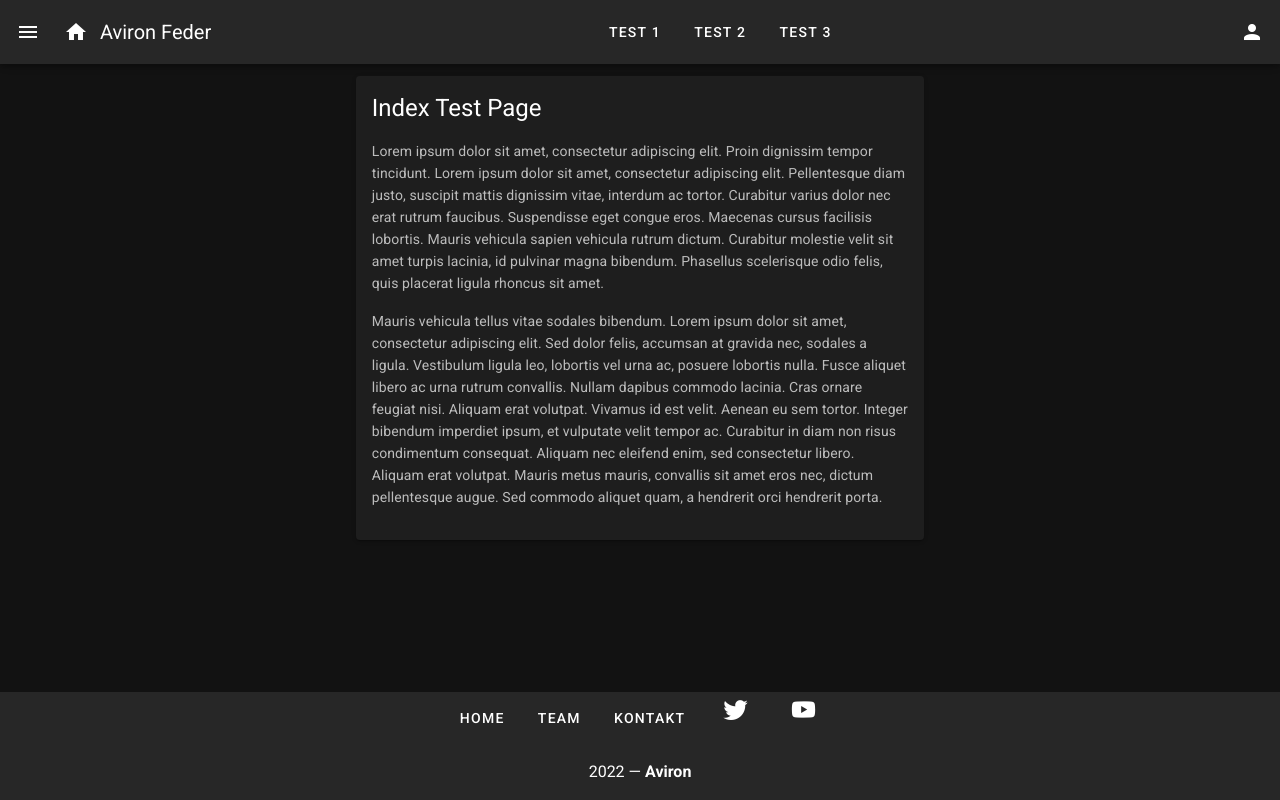
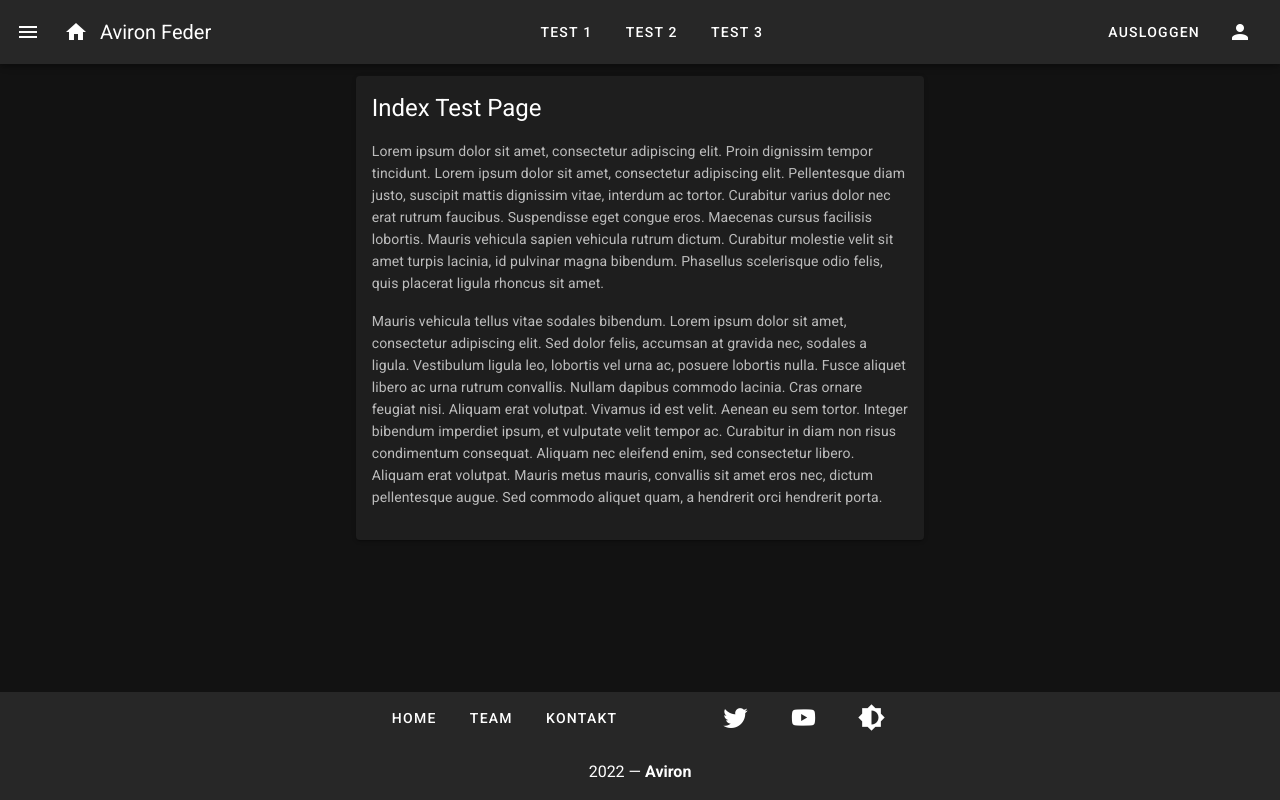
Before and after one commit to Auranord/aviron-feder, a Nuxt app: page / in a window 1280 px wide. Built offline with nearby package versions, Linux system fonts and the light colour scheme.

Commit message:
Refined some smaller things.

```diff
--- a/components/feder-footer.vue
+++ b/components/feder-footer.vue
@@ -10,12 +10,18 @@
       </nuxt-link>
 
       <a v-for="icon in icons" :href="icon.to" target="_blank" :key="icon.title">
-        <v-btn :title="icon.title" :key="icon.icon" class="mx-4" icon >
+        <v-btn :title="icon.title" :key="icon.icon" class="mx-4 mt-2" icon >
           <v-icon size="28px">
             {{ icon.icon }}
           </v-icon>
         </v-btn>
       </a>
+
+      <v-btn class="mx-4 mt-2" icon @click="toggleTheme()" >
+        <v-icon size="28px" >
+          mdi-brightness-6
+        </v-icon>
+      </v-btn>
 
       <v-col class="py-4 text-center" cols="12" >
         {{ new Date().getFullYear() }} — <strong>Aviron</strong>
@@ -45,17 +51,28 @@
       ],
       icons: [
         {
+          icon: 'mdi-discord',
+          title: 'Discord',
+          to: 'https://discord.com/'
+        },
+        {
           icon: 'mdi-twitter',
           title: 'Twitter',
           to: 'https://twitter.com/'
         },
         {
           icon: 'mdi-youtube',
-          title: 'Welcome',
+          title: 'Youtube',
           to: 'https://www.youtube.de/'
         }
       ],
     }),
+    methods: {
+      toggleTheme() {
+        this.$vuetify.theme.dark=!this.$vuetify.theme.dark;
+        localStorage.setItem("useDarkTheme", this.$vuetify.theme.dark.toString())
+      }
+    }
   }
 </script>
 
--- a/components/feder-navigation.vue
+++ b/components/feder-navigation.vue
@@ -4,7 +4,7 @@
 
     <v-navigation-drawer v-model="drawer" :clipped="clipped" fixed app >
       <v-list>
-        <v-list-item v-for="item in drawerItems" :key="item" :to="item.to" router exact >
+        <v-list-item v-for="item in drawerItems" :key="item.title" :to="item.to" router exact >
           <v-list-item-action>
             <v-icon>{{ item.icon }}</v-icon>
           </v-list-item-action>
@@ -24,36 +24,14 @@
           <v-icon>mdi-home</v-icon>
         </v-btn>
       </nuxt-link>
-
-      <v-toolbar-title v-text="title" />
+      <v-toolbar-title>
+        {{ title }}
+      </v-toolbar-title>
 
       <v-spacer />
-
-      <v-menu v-for="navbarItem in navbarItems" :key="navbarItem.title" offset-y>
-        <template v-slot:activator="{ on, attrs }">
-          <v-btn v-bind="attrs" v-on="on" text rounded class="my-2" >
-            {{ navbarItem.title }}
-          </v-btn>
-        </template>
-        <v-list>
-          <v-list-item v-for="dropdownItem in navbarItem.dropdownItems" :key="dropdownItem.title" >
-            <nuxt-link :to="dropdownItem.to" :key="dropdownItem.title">
-              <v-list-item-title>{{ dropdownItem.title }}</v-list-item-title>
-            </nuxt-link>
-          </v-list-item>
-        </v-list>
-      </v-menu>
-
+      <feder-navtop />
       <v-spacer />
-
-      <v-btn icon >
-        <v-icon>mdi-account</v-icon>
-      </v-btn>
-
-
-
-
-
+      <feder-session />
 
     </v-app-bar>
 
@@ -63,69 +41,15 @@
 </template>
 
 <script>
+import FederNavtop from './feder-navtop.vue'
+import federSession from './feder-session.vue'
 export default {
+  components: { federSession, FederNavtop },
   data () {
     return {
       title: 'Aviron Feder',
       clipped: false,
       drawer: false,
-      navbarItems: [
-        {
-          title: 'Test 1',
-          to: '/test',
-          dropdownItems: [
-            {
-              title: 'Test 4',
-              to: '/test',
-            },
-            {
-              title: 'Test 5',
-              to: '/test',
-            },
-            {
-              title: 'Test 6',
-              to: '/test',
-            },
-          ],
-        },
-        {
-          title: 'Test 2',
-          to: '/test',
-          dropdownItems: [
-            {
-              title: 'Test 4',
-              to: '/test',
-            },
-            {
-              title: 'Test 5',
-              to: '/test',
-            },
-            {
-              title: 'Test 6',
-              to: '/test',
-            },
-          ],
-        },
-        {
-          title: 'Test 3',
-          to: '/test',
-          dropdownItems: [
-            {
-              title: 'Test 4',
-              to: '/test',
-            },
-            {
-              title: 'Test 5',
-              to: '/test',
-            },
-            {
-              title: 'Test 6',
-              to: '/test',
-            },
-          ],
-        },
-      ],
-
       drawerItems: [
         {
           icon: 'mdi-apps',
--- /dev/null
+++ b/components/feder-navtop.vue
@@ -0,0 +1,89 @@
+<template>
+
+    <div>
+      <v-menu v-for="navbarItem in navbarItems" :key="navbarItem.title" offset-y>
+          <template v-slot:activator="{ on, attrs }">
+          <v-btn v-bind="attrs" v-on="on" text rounded class="my-2" >
+              {{ navbarItem.title }}
+          </v-btn>
+          </template>
+          <v-list>
+            <nuxt-link v-for="dropdownItem in navbarItem.dropdownItems" :key="dropdownItem.title" :to="dropdownItem.to">
+              <v-list-item >
+                  <v-list-item-title>{{ dropdownItem.title }}</v-list-item-title>
+              </v-list-item>
+            </nuxt-link>
+          </v-list>
+      </v-menu>
+    </div>
+
+</template>
+
+<script>
+export default {
+  data () {
+    return {
+      navbarItems: [
+        {
+          title: 'Test 1',
+          to: '/test',
+          dropdownItems: [
+            {
+              title: 'Test 4',
+              to: '/test',
+            },
+            {
+              title: 'Test 5',
+              to: '/test',
+            },
+            {
+              title: 'Test 6',
+              to: '/test',
+            },
+          ],
+        },
+        {
+          title: 'Test 2',
+          to: '/test',
+          dropdownItems: [
+            {
+              title: 'Test 4',
+              to: '/test',
+            },
+            {
+              title: 'Test 5',
+              to: '/test',
+            },
+            {
+              title: 'Test 6',
+              to: '/test',
+            },
+          ],
+        },
+        {
+          title: 'Test 3',
+          to: '/test',
+          dropdownItems: [
+            {
+              title: 'Test 4',
+              to: '/test',
+            },
+            {
+              title: 'Test 5',
+              to: '/test',
+            },
+            {
+              title: 'Test 16',
+              to: '/test',
+            },
+          ],
+        },
+      ],
+    }
+  }
+}
+</script>
+
+<style>
+
+</style>
--- /dev/null
+++ b/components/feder-session.vue
@@ -0,0 +1,45 @@
+<template>
+
+    <div>
+
+    <nuxt-link to="/register" >
+        <v-btn v-if="!loggedin" text rounded class="my-2" >
+            Registrieren
+        </v-btn>
+    </nuxt-link>
+
+    <!--<nuxt-link to="/login" >!-->
+        <v-btn v-if="!loggedin" text rounded class="my-2" @click.stop="loggedin = !loggedin">
+            Anmelden
+        </v-btn>
+    <!--</nuxt-link>!-->
+
+    <!--<nuxt-link to="/logout" >!-->
+        <v-btn v-if="loggedin" text rounded class="my-2" @click.stop="loggedin = !loggedin">
+            Ausloggen
+        </v-btn>
+    <!--</nuxt-link>!-->
+
+    <nuxt-link v-if="loggedin" to="/account" >
+        <v-btn icon >
+            <v-icon>mdi-account</v-icon>
+        </v-btn>
+    </nuxt-link>
+
+    </div>
+
+</template>
+
+<script>
+export default {
+    data () {
+        return {
+            loggedin: true,
+        }
+    }
+}
+</script>
+
+<style>
+
+</style>
--- a/layouts/default.vue
+++ b/layouts/default.vue
@@ -1,29 +1,13 @@
 <template>
-  <v-app dark>
+  <v-app light>
 
-<feder-navigation />
-
+    <feder-navigation />
 
     <v-main>
       <v-container>
         <Nuxt />
       </v-container>
     </v-main>
-
-    <!--
-    <v-navigation-drawer v-model="rightDrawer" :right="right" temporary fixed >
-      <v-list>
-        <v-list-item @click.native="right = !right">
-          <v-list-item-action>
-            <v-icon light>
-              mdi-repeat
-            </v-icon>
-          </v-list-item-action>
-          <v-list-item-title>Switch drawer (click me)</v-list-item-title>
-        </v-list-item>
-      </v-list>
-    </v-navigation-drawer>
-    !-->
 
     <feder-footer/>
 
@@ -56,6 +40,14 @@ export default {
       rightDrawer: false,
       title: 'Title'
     }
+  },
+  mounted() {
+    const theme = localStorage.getItem("useDarkTheme");
+    if (theme) {
+      if (theme == "true") {
+        this.$vuetify.theme.dark = true;
+      } else this.$vuetify.theme.dark = false;
+    }
   }
 }
 </script>
--- a/layouts/error.vue
+++ b/layouts/error.vue
@@ -1,5 +1,6 @@
 <template>
-  <v-app dark>
+
+  <v-app light>
     <h1 v-if="error.statusCode === 404">
       {{ pageNotFound }}
     </h1>
@@ -10,6 +11,7 @@
       Home page
     </NuxtLink>
   </v-app>
+
 </template>
 
 <script>
@@ -38,8 +40,6 @@ export default {
 }
 </script>
 
-<style scoped>
-h1 {
-  font-size: 20px;
-}
+<style>
+
 </style>
```
